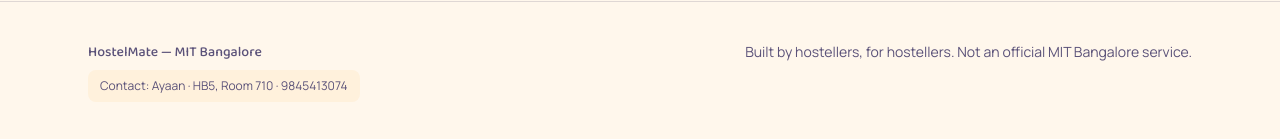
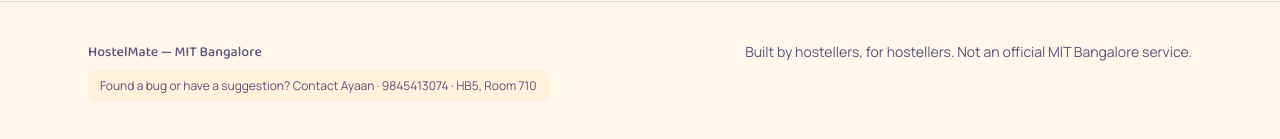
Before and after one commit to MoAyaan/hostelmate, a React (Vite) app in the folder web/: page / in a window 1280 px wide. Shown: the part 2040-2179 px from the top of the page. Built offline with nearby package versions, Linux system fonts and the light colour scheme; no server answers.

Commit message:
Update footer contact wording to 'Found a bug or have a suggestion?'

```diff
--- a/web/src/App.jsx
+++ b/web/src/App.jsx
@@ -223,7 +223,7 @@ function Footer() {
           className="inline-flex w-fit rounded-lg px-3 py-2 text-xs"
           style={{ background: "var(--surface-2)", color: "var(--ink-soft)" }}
         >
-          Contact: Ayaan · HB5, Room 710 · 9845413074
+          Found a bug or have a suggestion? Contact Ayaan · 9845413074 · HB5, Room 710
         </div>
       </div>
     </footer>
```
